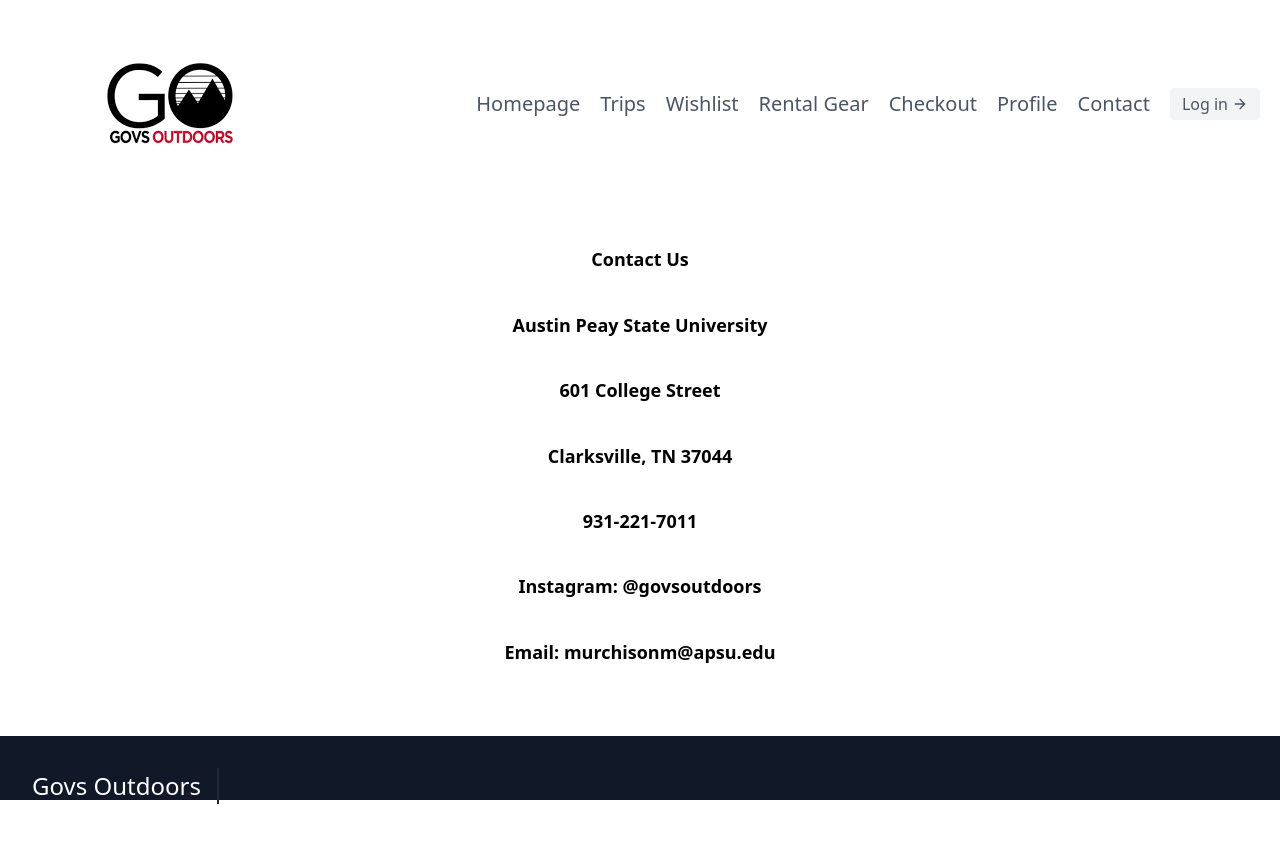
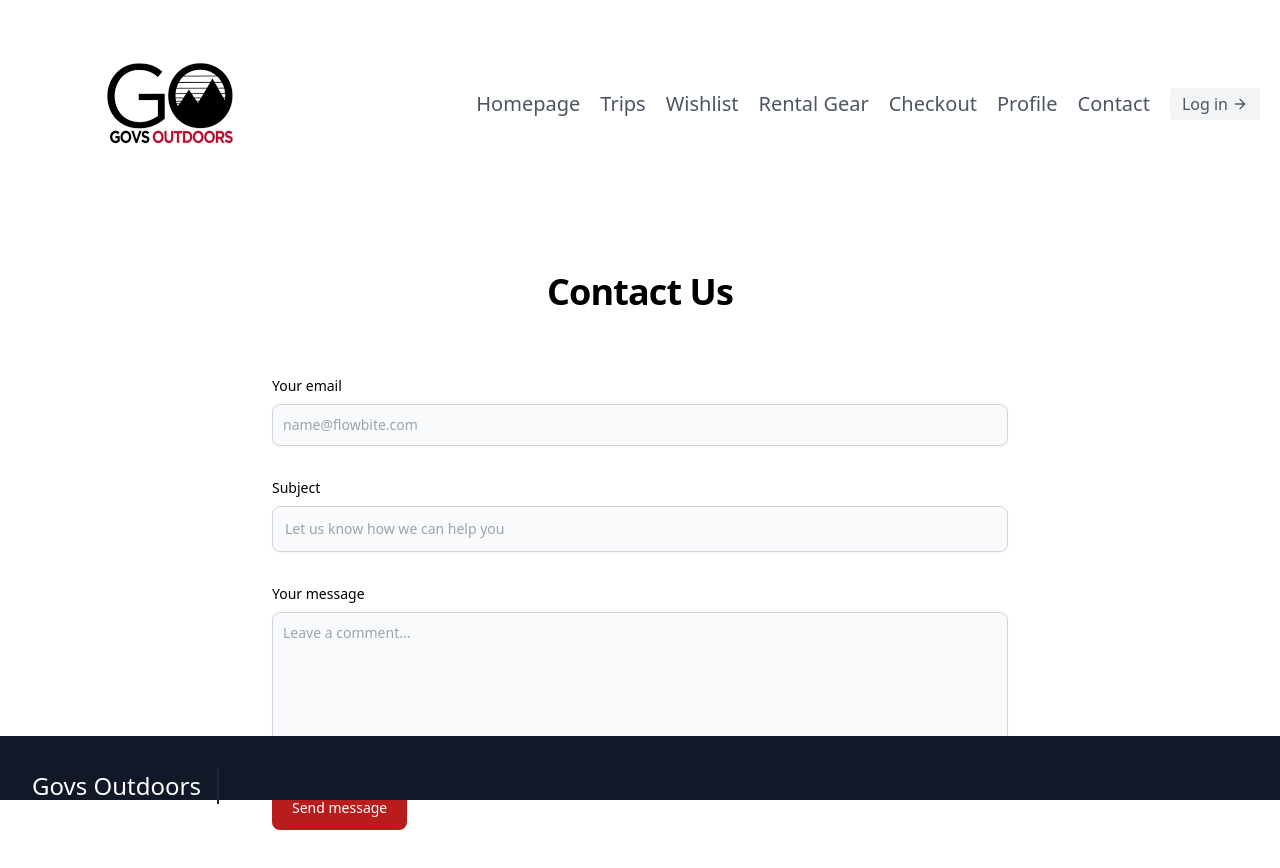
Before and after one commit to KennethGray03/4600Project, an Angular app: page /contact in a window 1280 px wide. Shown: the top 868 px of the page. Before the commit the page ends 800 px from the top, so only its background shows below. Built offline with nearby package versions, Linux system fonts and the light colour scheme.

Commit message:
Worked on log in

```diff
--- a/src/app/app.component.ts
+++ b/src/app/app.component.ts
@@ -4,13 +4,13 @@
 import { ContactComponent } from './contact/contact.component';
 import { NavbarComponent } from './navbar/navbar.component';
 import { FooterComponent } from './footer/footer.component';
-
+import { HttpClientModule } from '@angular/common/http';
 
 
 @Component({
   selector:'app-root',
   standalone: true,
-  imports: [  ContactComponent, RouterOutlet,NavbarComponent,FooterComponent],
+  imports: [  ContactComponent, RouterOutlet,NavbarComponent,FooterComponent,HttpClientModule],
   templateUrl: './app.component.html',
   styleUrl: './app.component.css'
 })
--- a/src/app/app.config.server.ts
+++ b/src/app/app.config.server.ts
@@ -1,7 +1,7 @@
 import { mergeApplicationConfig, ApplicationConfig } from '@angular/core';
 import { provideServerRendering } from '@angular/platform-server';
 import { appConfig } from './app.config';
-
+import { HttpClientModule } from '@angular/common/http';
 const serverConfig: ApplicationConfig = {
   providers: [
     provideServerRendering()
--- a/src/app/app.config.ts
+++ b/src/app/app.config.ts
@@ -1,9 +1,9 @@
 import { ApplicationConfig } from '@angular/core';
 import { provideRouter } from '@angular/router';
-
 import { routes } from './app.routes';
 import { provideClientHydration } from '@angular/platform-browser';
+import { provideHttpClient,withFetch } from '@angular/common/http';
 
 export const appConfig: ApplicationConfig = {
-  providers: [provideRouter(routes), provideClientHydration()]
+  providers: [provideHttpClient(withFetch()),provideRouter(routes), provideClientHydration()]
 };
--- /dev/null
+++ b/src/app/auth.service.ts
@@ -0,0 +1,21 @@
+import { Injectable } from '@angular/core';
+import { Observable, of } from 'rxjs';
+import { HttpClient } from '@angular/common/http';
+
+@Injectable({
+  providedIn: 'root'
+})
+export class AuthService {
+
+  constructor(private http: HttpClient) { }
+
+  login(username: string, password: string): Observable<boolean> {
+    // Your login logic here
+    // For demo purposes, return a mock value indicating successful login
+    return of(true);
+  }
+
+  logout(): void {
+    // Your logout logic here
+  }
+}
--- a/src/app/contact/contact.component.html
+++ b/src/app/contact/contact.component.html
@@ -1,8 +1,21 @@
-<h1>Contact Us </h1>
-<h1>Austin Peay State University</h1>
-<h1>601 College Street</h1>
-<h1>Clarksville, TN 37044</h1>
-<h1>931-221-7011</h1>
-<h1>Instagram: &#64;govsoutdoors</h1>
-
-<h1>Email: murchisonm&#64;apsu.edu</h1>
+<section class="bg-white">
+    <div class="py-8 lg:py-16 px-4 mx-auto max-w-screen-md">
+        <h2 class="mb-4 text-4xl tracking-tight font-extrabold text-center text-black">Contact Us</h2>
+        <p class="mb-8 lg:mb-16 font-light text-center text-black"></p>
+        <form action="#" class="space-y-8">
+            <div>
+                <label for="email" class="block mb-2 text-sm font-medium text-black">Your email</label>
+                <input type="email" id="email" class="shadow-sm bg-gray-50 border border-gray-300 text-black text-sm rounded-lg focus:ring-red-500 focus:border-red-500 block w-full p-2.5" placeholder="name@flowbite.com" required>
+            </div>
+            <div>
+                <label for="subject" class="block mb-2 text-sm font-medium text-black">Subject</label>
+                <input type="text" id="subject" class="block p-3 w-full text-sm text-black bg-gray-50 rounded-lg border border-gray-300 shadow-sm focus:ring-red-500 focus:border-red-500" placeholder="Let us know how we can help you" required>
+            </div>
+            <div>
+                <label for="message" class="block mb-2 text-sm font-medium text-black">Your message</label>
+                <textarea id="message" rows="6" class="block p-2.5 w-full text-sm text-black bg-gray-50 rounded-lg shadow-sm border border-gray-300 focus:ring-red-500 focus:border-red-500" placeholder="Leave a comment..."></textarea>
+            </div>
+            <button type="submit" class="py-3 px-5 text-sm font-medium text-center text-white rounded-lg bg-red-700 hover:bg-red-800 focus:ring-4 focus:outline-none focus:ring-red-300">Send message</button>
+        </form>
+    </div>
+</section>
--- a/src/app/log-in/log-in.component.html
+++ b/src/app/log-in/log-in.component.html
@@ -2,7 +2,7 @@
 
 <div class="login-container">
     <h2>Login</h2>
-    <form (ngSubmit)="onSubmit()">
+    <form (submit)="onSubmit()">
         <div class="form-group">
             <label for="username">Username:</label>
             <input type="text" id="username" name="username" placeholder="Enter your username" required>
@@ -11,10 +11,10 @@
             <label for="password">Password:</label>
             <input type="password" id="password" name="password" placeholder="Enter your password" required>
         </div>
-        <button type="submit" (click)="onSubmit()">Login</button >
+        <button type="submit">Login</button>
         <br>
         <header><br></header>
         <p >Don't have an account?</p>
-        <button routerLink="/signup" routerLinkActive="active" class = "text-red-500 text-xl">Sign up!</button>
+        <button routerLink="/signup" routerLinkActive="active" class="text-red-500 text-xl">Sign up!</button>
     </form>
 </div>
--- a/src/app/log-in/log-in.component.ts
+++ b/src/app/log-in/log-in.component.ts
@@ -1,24 +1,44 @@
-import { Component } from '@angular/core';
-
-import { RouterLink, RouterLinkActive } from '@angular/router';
+import { Component, OnInit } from '@angular/core';
+import { FormBuilder, FormGroup, Validators } from '@angular/forms';
+import { Router } from '@angular/router';
+import { AuthService } from '../auth.service';
 
 @Component({
   selector: 'app-log-in',
-  standalone: true,
-  imports: [RouterLink,RouterLinkActive],
+  standalone:true,
   templateUrl: './log-in.component.html',
-  styleUrl: './log-in.component.css'
+  styleUrls: ['./log-in.component.css']
 })
-export class LogInComponent {
+export class LogInComponent implements OnInit {
+  loginForm: FormGroup;
+  errorMessage: string = "";
 
-  username: string = ''; // Initialize the property directly
-  password: string = ''; // Initialize the property directly
-
-  onSubmit() {
-    console.log('Username: ', this.username);
-    console.log('Password: ', this.password);
-    alert("Hello");
+  constructor(private fb: FormBuilder, private authService: AuthService, private router: Router) {
+    this.loginForm = this.fb.group({
+      username: ['', Validators.required],
+      password: ['', Validators.required]
+  });
   }
 
+  ngOnInit(): void {
+    this.loginForm = this.fb.group({
+      username: ['', Validators.required],
+      password: ['', Validators.required]
+    });
+  }
 
+  onSubmit(): void {
+    const username = this.loginForm.value.username;
+    const password = this.loginForm.value.password;
+    this.authService.login(username, password).subscribe(
+      () => {
+        // Navigate to the home page or any other page upon successful login
+        this.router.navigate(['/home']);
+      },
+      error => {
+        this.errorMessage = 'Invalid username or password';
+        console.error('Login error:', error);
+      }
+    );
+  }
 }
--- a/src/main.ts
+++ b/src/main.ts
@@ -1,6 +1,7 @@
 import { bootstrapApplication } from '@angular/platform-browser';
 import { appConfig } from './app/app.config';
 import { AppComponent } from './app/app.component';
+import { HttpClientModule } from '@angular/common/http';
 
 bootstrapApplication(AppComponent, appConfig)
   .catch((err) => console.error(err));
```
Also changed, not shown: src/app/rental/rental.component.html (+35 -13 lines), 1 other file (tests, documents, lock files or other folders).
